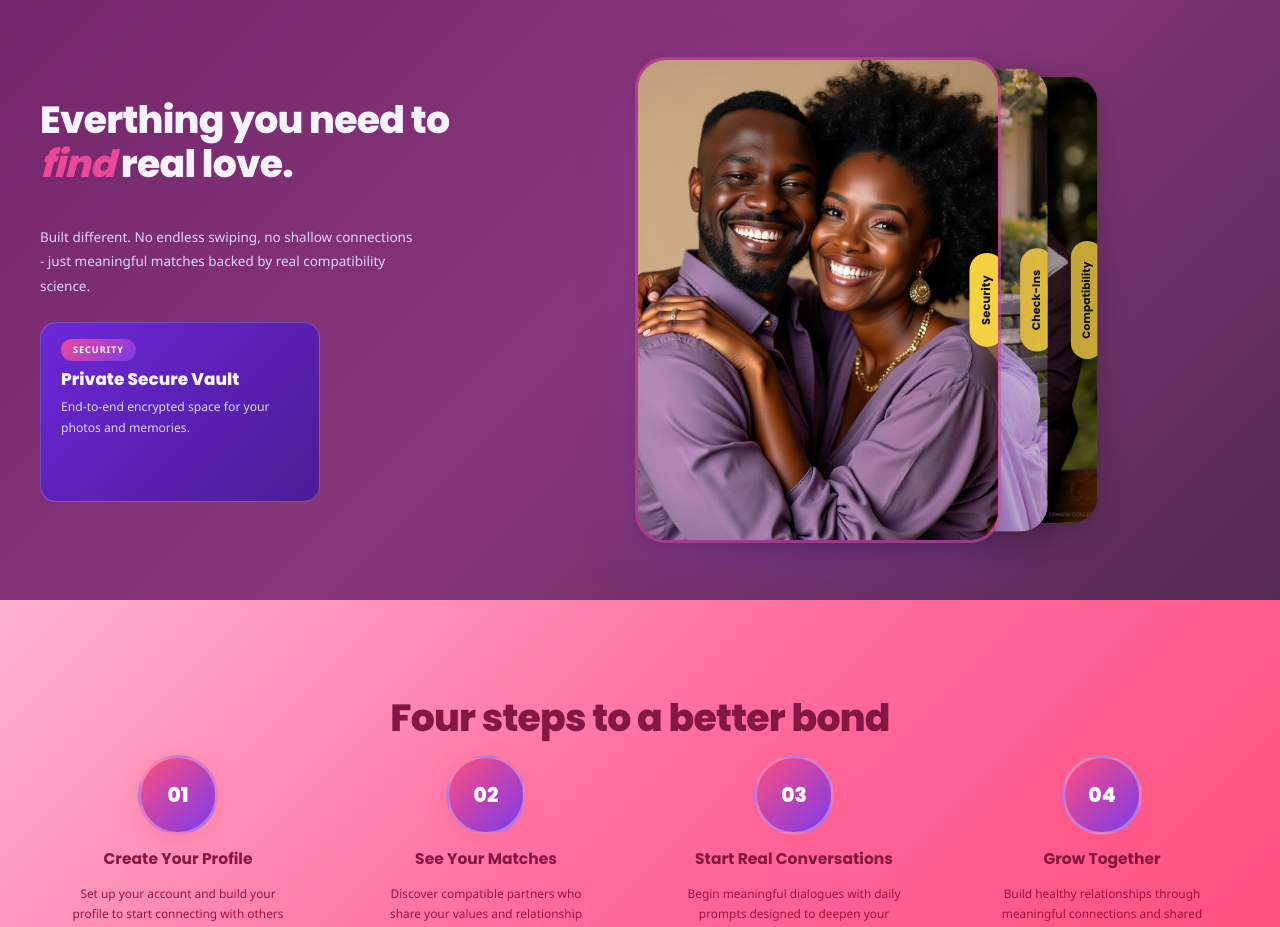
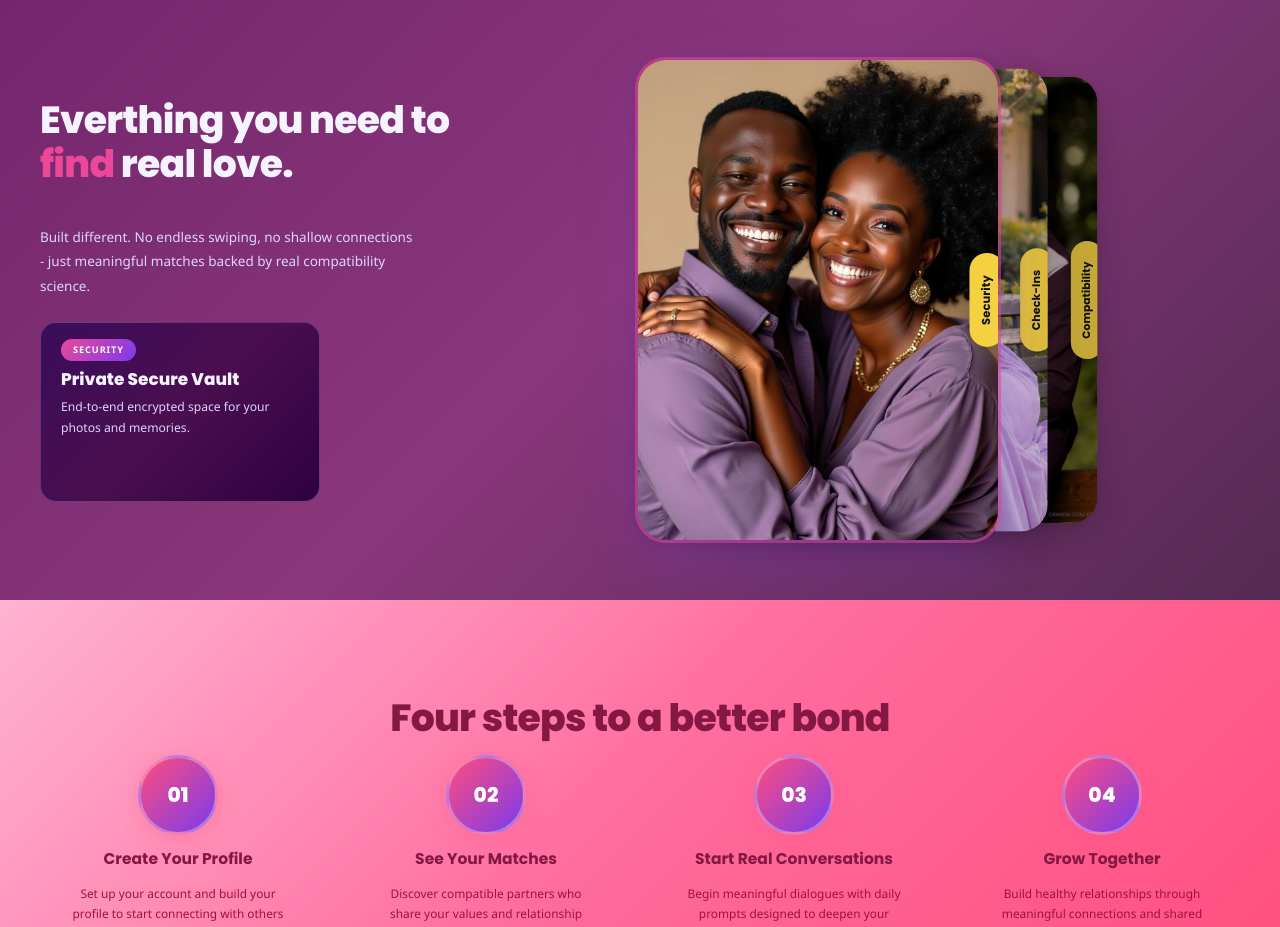
Before and after one commit to IjeButterfly-Relationship-app/Portal, a React (Create React App) app: page / in a window 1280 px wide. Shown: the part 800-1727 px from the top of the page. Built offline with nearby package versions, Linux system fonts and the light colour scheme.

Commit message:
Update features: deep purple card, normal 'find' text

```diff
--- a/src/styles/LandingPage.css
+++ b/src/styles/LandingPage.css
@@ -423,13 +423,13 @@ a   { text-decoration: none; color: inherit; }
   max-width: 380px;
 }
 
-/* Purple info block (active card details) - COMPACT */
+/* Deep purple info block (active card details) - COMPACT */
 .features__active-info {
   display: flex;
   flex-direction: column;
   gap: 8px;
   padding: 16px 20px;
-  background: linear-gradient(135deg, #6d28d9 0%, #5b21b6 50%, #4c1d95 100%);
+  background: linear-gradient(135deg, #3a0d5c 0%, #4a0e4e 50%, #2e0043 100%);
   backdrop-filter: blur(12px);
   -webkit-backdrop-filter: blur(12px);
   border: 1px solid rgba(255,255,255,0.2);
@@ -442,7 +442,6 @@ a   { text-decoration: none; color: inherit; }
 /* Pink text for find */
 .pink-text {
   color: #ec4899;
-  font-style: italic;
 }
 .features__active-tag {
   display: inline-block;
```
